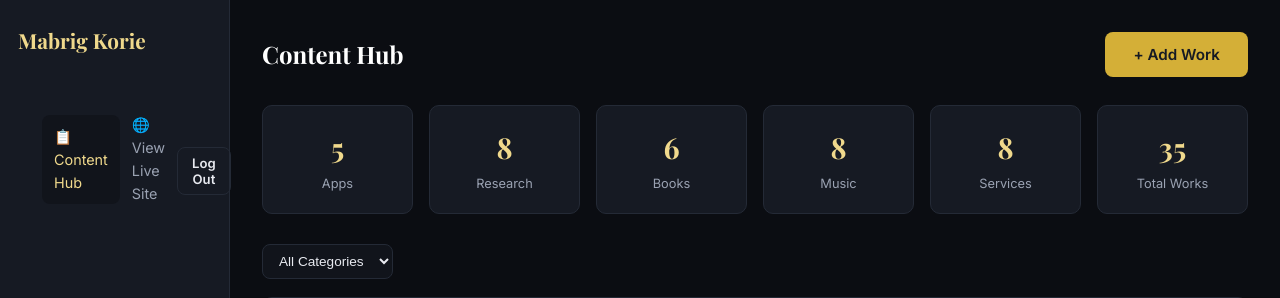
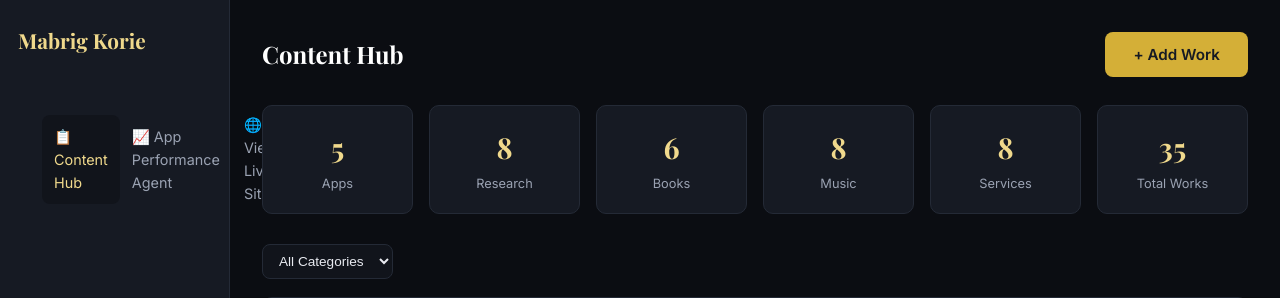
Before and after one commit to mabrig1/MabrigKorie, a Node server app: page /admin in a window 1280 px wide. Shown: the top 298 px of the page. Run offline with Node 20, Linux system fonts and the light colour scheme; the visitor is signed in with stand-in values (Sample User, id 1); data comes from the database, SQL or seed files in the repository; some libraries are stand-ins or nearby versions.

Commit message:
Connect performance agent, secure dashboard route and portfolio tracking

```diff
--- a/views/admin/dashboard.ejs
+++ b/views/admin/dashboard.ejs
@@ -14,6 +14,7 @@
     <span class="logo">Mabrig Korie</span>
     <nav>
       <a href="/admin" class="active">📋 Content Hub</a>
+      <a href="/admin/performance">📈 App Performance Agent</a>
       <a href="/" target="_blank">🌐 View Live Site</a>
       <form method="POST" action="/admin/login/logout" style="margin-top:20px;">
         <button class="btn btn-ghost btn-sm" type="submit" style="width:100%;">Log Out</button>
```
